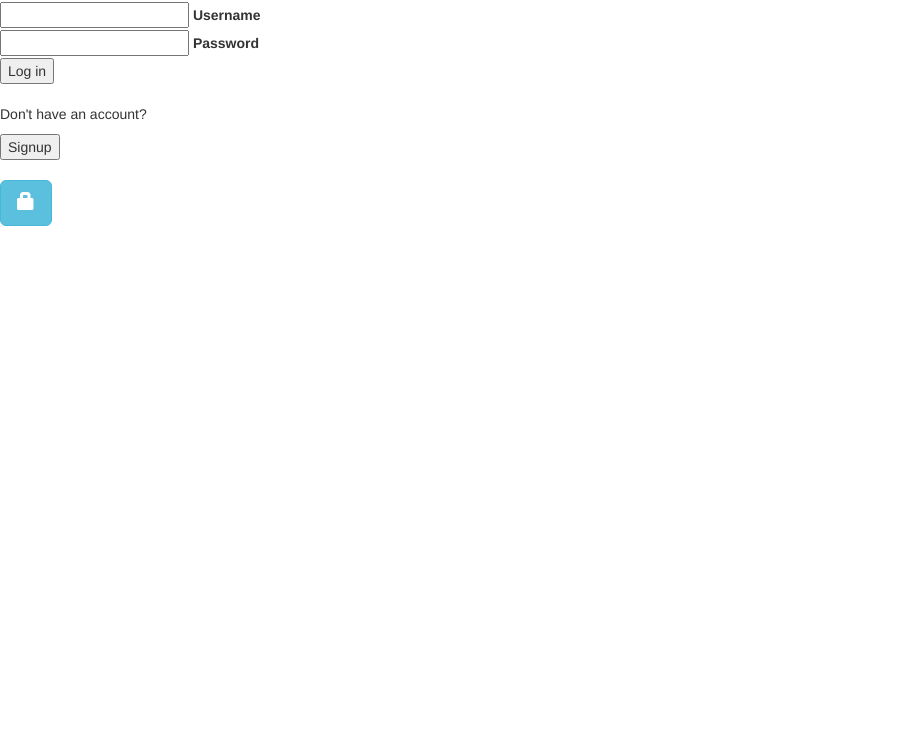
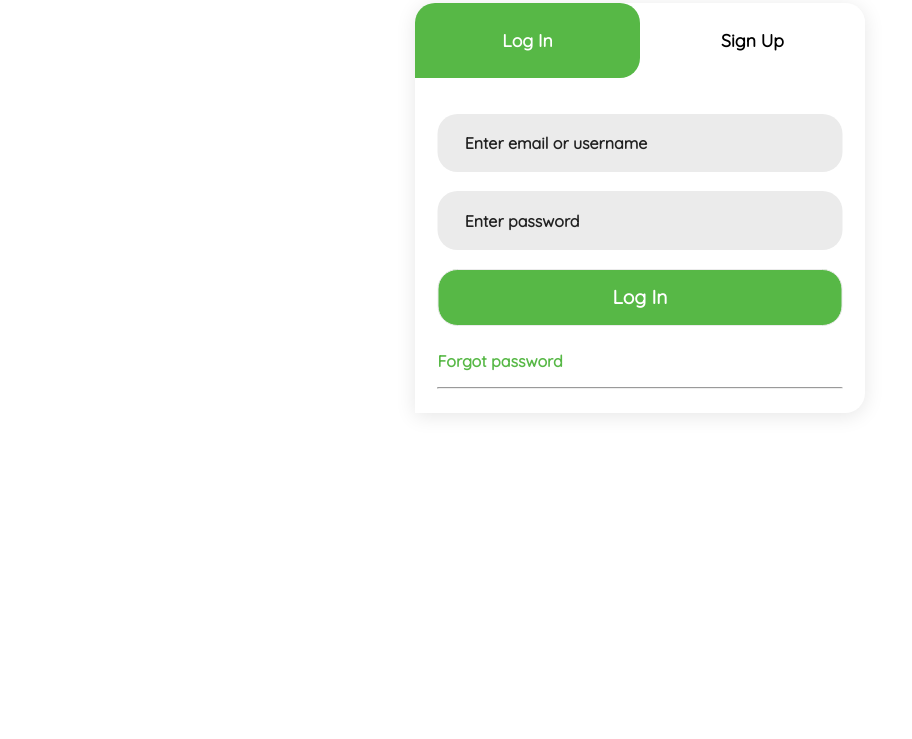
Before and after one commit to nshutijonathan/Auto-Mart, a plain HTML site: page html/index.html in a window 1280 px wide. Shown: the part 61-800 px from the top of the page, without its empty margins (0-912 px from the left). Drawn offline with nearby package versions, Linux system fonts and the light colour scheme.

Commit message:
Ft2 user sign in 165912404 (#6)
* [ft1-user-sign-up-165875713]added index.html

* [ft1-user-sign-up-165875713]added css&js folder structure.

* [ft1-user-sign-up-165875713]added js fonts.

* [ft2-user-sign-in-165912404]added user sign&sign up links.

* []added homepage

```diff
--- a/html/index.html
+++ b/html/index.html
@@ -1,32 +1,40 @@
-<!doctype html>
 <!DOCTYPE html>
 <html>
 <head>
-  <meta charset="utf-8">
-  <title>BANKA</title>
-  <link rel="stylesheet" type="text/css" href="../css/indexes.css">
-  <link rel="stylesheet" href="https://maxcdn.bootstrapcdn.com/bootstrap/3.3.7/css/bootstrap.min.css">
+	<title></title>
+	<link rel="stylesheet" type="text/css" href="../css/auth.css">
 </head>
-<body class="body2">
-  <div class="box">
-    <h2>WELCOME TO BANKA</h2>
-    <form>
-      <div class="inputBox">
-        <input  type="text" name="" required>
-        <label>Username</label>
+<body>
+<div class="form-modal">
 
-        </div>
-      <div class="inputBox">
-        <input required type="Password" name="" >
-        <label>Password</label>
-      </div>
-      <input type="button" name="" value="Log in" id="send" onclick="location.href='homepage.html';"/><br><br>
-      <p id="p">Don't have an account?</p>
-      <input type="button" name="" value="Signup" id="send" onclick="location.href='signup.html';"/><br><br>
-      <a href="authorized.html" class="btn btn-info btn-lg">
-          <span class="glyphicon glyphicon-lock"></span>
-        </a>
-    </form>
-  </div>
+    <div class="form-toggle">
+        <button id="login-toggle" onclick="toggleLogin()">Log in</button>
+        <button id="signup-toggle" onclick="toggleSignup()">sign up</button>
+    </div>
+
+    <div id="login-form">
+        <form>
+            <input type="text" placeholder="Enter email or username"/>
+            <input type="password" placeholder="Enter password"/>
+            <button type="button" class="btn login" onclick="location.href='homepage.html';">Log in</button>
+            <p><a href="javascript:void(0)">Forgot password</a></p>
+            <hr/>
+
+        </form>
+    </div>
+
+    <div id="signup-form">
+        <form>
+            <input type="email" placeholder="Enter your email"/ required="True">
+            <input type="text" placeholder="Choose username"/ required="True">
+            <input type="password" placeholder="Create password"/ required="True">
+            <input type="password" placeholder="Confirm  password"/ required="True">
+            <button type="button" class="btn signup" onclick="location.href='index.html';">create accounts</button>
+        </form>
+    </div>
+
+</div>
+<script src="../js/auth.js">
+        </script>
 </body>
 </html>
```
